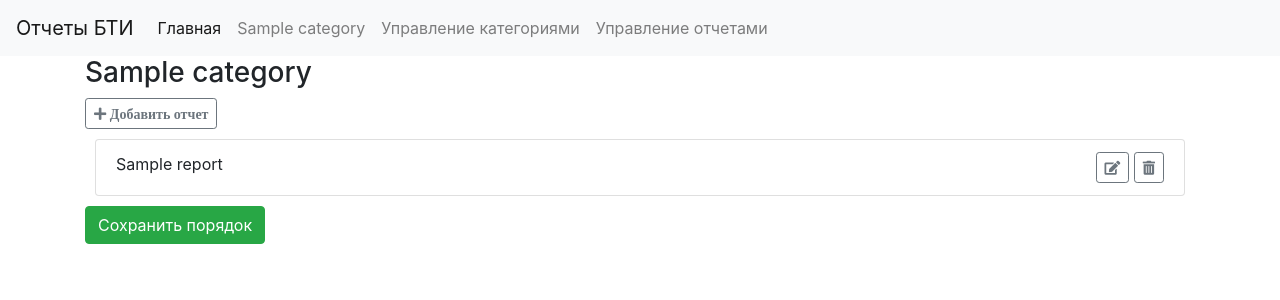
After one commit to MikhailBybin/StartScreen, a Flask app: page /manage-reports in a window 1280 px wide. The commit adds this page. Shown: the top 300 px of the page. Run offline with Flask 3, Linux system fonts and the light colour scheme; tables that the repository leaves empty hold one stand-in row (values such as "Sample post"); some libraries are stand-ins or nearby versions.

Commit message:
Добавлена возможность редактирования категорий, возможность сортировки отчетов по категориям

```diff
--- a/app.py
+++ b/app.py
@@ -28,19 +28,25 @@ def index():
 def add_report():
     form = ReportForm()
     images = Image.query.all()
+    category_id = request.args.get('category_id', None, type=int)
+    categories = Category.query.order_by(Category.order.asc()).all()
     if form.validate_on_submit():
+
+        max_order = db.session.query(db.func.max(Report.order)).filter_by(
+            category_id=form.category_id.data).scalar() or 0
         new_report = Report(
             title=form.title.data,
             image_id=form.image_id.data,
             url=form.url.data,
             date_posted=form.date_posted.data,
-            category_id=form.category_id.data
+            category_id=form.category_id.data,
+            order=max_order + 1
         )
         db.session.add(new_report)
         db.session.commit()
         flash('Отчет успешно добавлен!', 'success')
-        return redirect(url_for('index'))
-    return render_template('add_report.html', form=form, images=images)
+        return redirect(url_for('index'))  # или другая целевая страница после добавления
+    return render_template('add_report.html', form=form, images=images, category_id=category_id, categories=categories)
 
 
 @app.route('/edit-report/<int:report_id>', methods=['GET', 'POST'])
@@ -68,6 +74,14 @@ def edit_report(report_id):
     return render_template('edit_report.html', form=form)
 
 
+@app.route('/manage-reports')
+# @login_required
+def manage_reports():
+    categories = Category.query.order_by(Category.order.asc()).all()
+    sorted_reports = {category.id: sorted(category.reports, key=lambda report: report.order) for category in categories}
+    return render_template('manage_reports.html', categories=categories, sorted_reports=sorted_reports, Report=Report)
+
+
 @app.route('/report/delete/<int:report_id>', methods=['POST'])
 def delete_report(report_id):
     report = Report.query.get_or_404(report_id)
@@ -79,6 +93,19 @@ def delete_report(report_id):
         db.session.rollback()
         flash('Произошла ошибка при попытке удаления отчета.', 'error')
     return redirect(url_for('index'))
+
+
+@app.route('/update-report-order-and-category', methods=['POST'])
+# @login_required
+def update_report_order_and_category():
+    data = request.get_json()
+    for reportData in data:
+        report = Report.query.get(reportData['id'])
+        if report:
+            report.order = reportData['order']
+            report.category_id = reportData['new_category_id']
+    db.session.commit()
+    return jsonify({'message': 'Порядок и категории отчетов обновлены.'})
 
 
 @app.route('/category/add', methods=['GET', 'POST'])
@@ -151,7 +178,8 @@ def update_category_name():
 @app.route('/reports/<int:category_id>')
 def reports_by_category(category_id):
     reports = Report.query.filter_by(category_id=category_id).all()
-    return render_template('reports_by_category.html', reports=reports)
+    category = Category.query.get(category_id)
+    return render_template('reports_by_category.html', reports=reports, category=category, category_id=category_id)
 
 
 @app.context_processor
--- a/models.py
+++ b/models.py
@@ -14,6 +14,7 @@ class Report(db.Model):
     date_posted = db.Column(db.DateTime, nullable=False)
     category_id = db.Column(db.Integer, db.ForeignKey('category.id'), nullable=True)
     category = db.relationship('Category', backref='reports')
+    order = db.Column(db.Integer, default=0)
 
 
 class Image(db.Model):
--- /dev/null
+++ b/static/script/report_order.js
@@ -0,0 +1,37 @@
+
+$(function() {
+    $('.reports-list').sortable({
+        connectWith: '.reports-list',
+        placeholder: "ui-state-highlight",
+        update: function(event, ui) {
+            $(this).data('changed', true);
+        }
+    }).disableSelection();
+
+    $('#save-order').click(function() {
+    var allReportsData = [];
+    $('.reports-list').each(function() {
+        var category_id = $(this).data('category-id');
+        var reportOrder = $(this).sortable('toArray', { attribute: 'data-id' });
+        var reportsData = reportOrder.map(function(reportId, index) {
+            return { id: reportId, order: index, new_category_id: category_id };
+        });
+        allReportsData = allReportsData.concat(reportsData);
+    });
+
+    $.ajax({
+        url: "/update-report-order-and-category",
+        type: 'POST',
+        contentType: 'application/json',
+        data: JSON.stringify(allReportsData),
+        success: function(response) {
+            alert("Порядок отчетов успешно обновлён!");
+        },
+        error: function(xhr, status, error) {
+            alert('Произошла ошибка: ' + xhr.responseText);
+        }
+    });
+});
+
+
+});
--- a/static/styles/main.css
+++ b/static/styles/main.css
@@ -3,3 +3,14 @@
     object-fit: cover;
     width: 100%;
 }
+
+
+.reports-list {
+    min-height: 50px;
+    padding: 10px;
+}
+
+
+.list-group {
+    padding-bottom: 10px;
+}
--- a/templates/add_category.html
+++ b/templates/add_category.html
@@ -114,7 +114,5 @@ $('.delete-category').click(function() {
         });
     }
 });
-
-
 </script>
 {% endblock %}
--- a/templates/index.html
+++ b/templates/index.html
@@ -29,7 +29,6 @@
         </div>
     </div>
 </div>
-
         {% else %}
         <p>Отчеты не найдены.</p>
         {% endfor %}
--- a/templates/layout.html
+++ b/templates/layout.html
@@ -28,6 +28,9 @@
             <li class="nav-item">
                 <a href="{{ url_for('add_category') }}" class="nav-link">Управление категориями</a>
             </li>
+            <li class="nav-item">
+                <a href="{{ url_for('manage_reports') }}" class="nav-link">Управление отчетами</a>
+            </li>
         </ul>
 
     </div>
@@ -46,11 +49,11 @@
 </div>
 
 <script src="https://code.jquery.com/jquery-3.5.1.slim.min.js"></script>
-<script src="https://cdn.jsdelivr.net/npm/@popperjs/core@2.9.3/dist/umd/popper.min.js"></script>
+<script src="https://code.jquery.com/jquery-3.6.0.min.js"></script>
+<script src="https://code.jquery.com/ui/1.12.1/jquery-ui.min.js"></script>
+<script src="https://cdnjs.cloudflare.com/ajax/libs/popper.js/1.16.0/umd/popper.min.js"></script>
 <script src="https://stackpath.bootstrapcdn.com/bootstrap/4.5.2/js/bootstrap.min.js"></script>
 <script src="{{ url_for('static', filename='script/image_select.js') }}"></script>
-<script src="https://code.jquery.com/jquery-3.6.0.min.js"></script>
-<script src="https://code.jquery.com/ui/1.12.1/jquery-ui.min.js"></script>
 <!--<script src="{{ url_for('static', filename='script/category_order.js') }}"></script>-->
 <!--<script src="{{ url_for('static', filename='script/category_order2.js') }}"></script>-->
 </body>
--- /dev/null
+++ b/templates/manage_reports.html
@@ -0,0 +1,29 @@
+{% extends "layout.html" %}
+
+{% block content %}
+
+{% for category in categories %}
+<h3>{{ category.name }}</h3>
+<a href="{{ url_for('add_report', category_id=category.id) }}" class="btn btn-sm btn-outline-secondary"><i class="fas fa-plus"> Добавить отчет</i></a>
+<ul id="reports-list-{{ category.id }}" class="reports-list list-group" data-category-id="{{ category.id }}">
+    {% for report in category.reports %}
+    <li class="list-group-item" data-id="{{ report.id }}">
+        <span>{{ report.title }}</span>
+        <!-- Кнопки для редактирования и удаления отчета -->
+        <div class="float-right">
+            <a href="{{ url_for('edit_report', report_id=report.id) }}" class="btn btn-sm btn-outline-secondary" title="Редактировать"><i class="fas fa-edit"></i></a>
+            <form action="{{ url_for('delete_report', report_id=report.id) }}" method="post" onsubmit="return confirm('Вы уверены, что хотите удалить этот отчет?');" style="display: inline-block;">
+                <button type="submit" class="btn btn-sm btn-outline-secondary" title="Удалить"><i class="fas fa-trash-alt"></i></button>
+            </form>
+        </div>
+    </li>
+    {% endfor %}
+</ul>
+{% endfor %}
+<button id="save-order" class="btn btn-success">Сохранить порядок</button>
+<script src="https://code.jquery.com/jquery-3.6.0.min.js"></script>
+<script src="https://code.jquery.com/ui/1.12.1/jquery-ui.min.js"></script>
+<script src="https://cdnjs.cloudflare.com/ajax/libs/popper.js/1.16.0/umd/popper.min.js"></script>
+<script src="https://stackpath.bootstrapcdn.com/bootstrap/4.5.2/js/bootstrap.min.js"></script>
+<script src="{{ url_for('static', filename='script/report_order.js') }}"></script>
+{% endblock %}
--- a/templates/reports_by_category.html
+++ b/templates/reports_by_category.html
@@ -4,7 +4,7 @@
 <div class="container mt-4">
     <h3>Список отчетов Блока Технической Инфраструктуры {{ category_name }}</h3>
     <div class="mb-3">
-        <a href="{{ url_for('add_report') }}" class="btn btn-success">Добавить отчет</a>
+        <a href="{{ url_for('add_report', category_id=category_id) }}" class="btn btn-success">Добавить отчет</a>
     </div>
     <div class="row">
         {% for report in reports %}
```
Also changed, not shown: templates/add_report.html (+7 -1 lines). Lines whose indentation alone changed are shown as unchanged.
